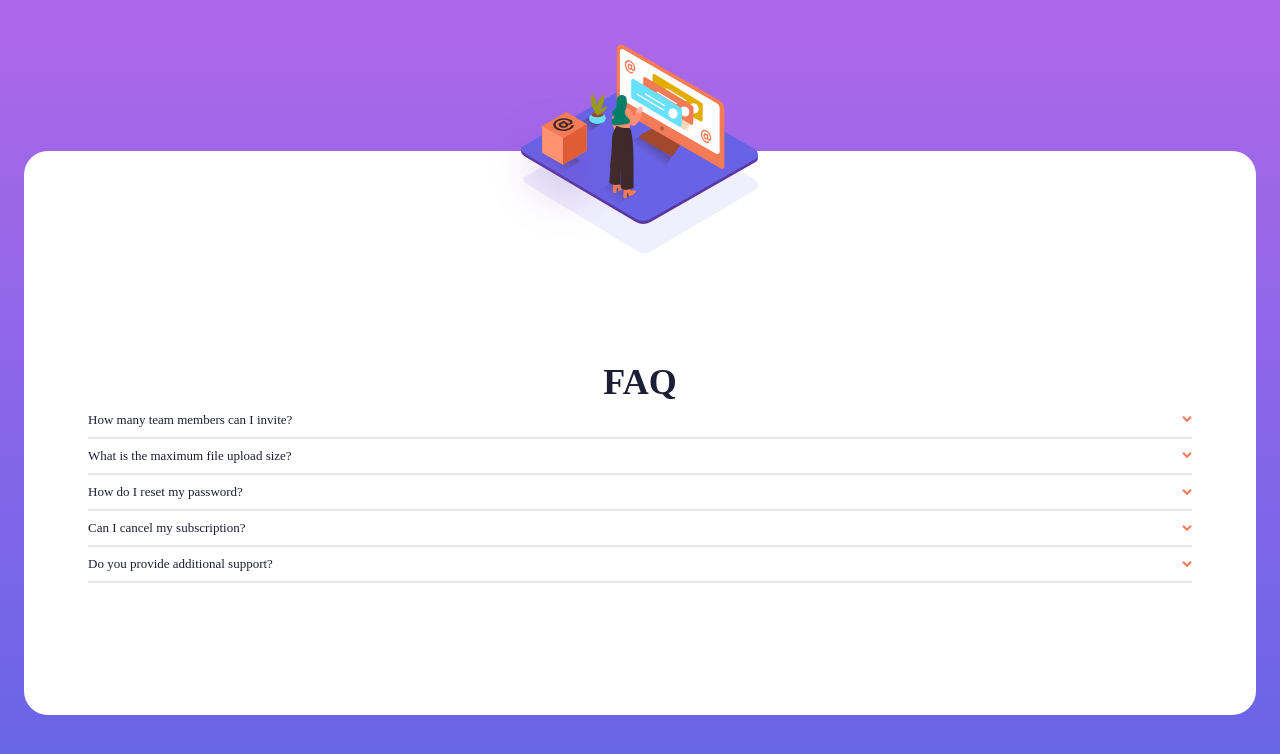
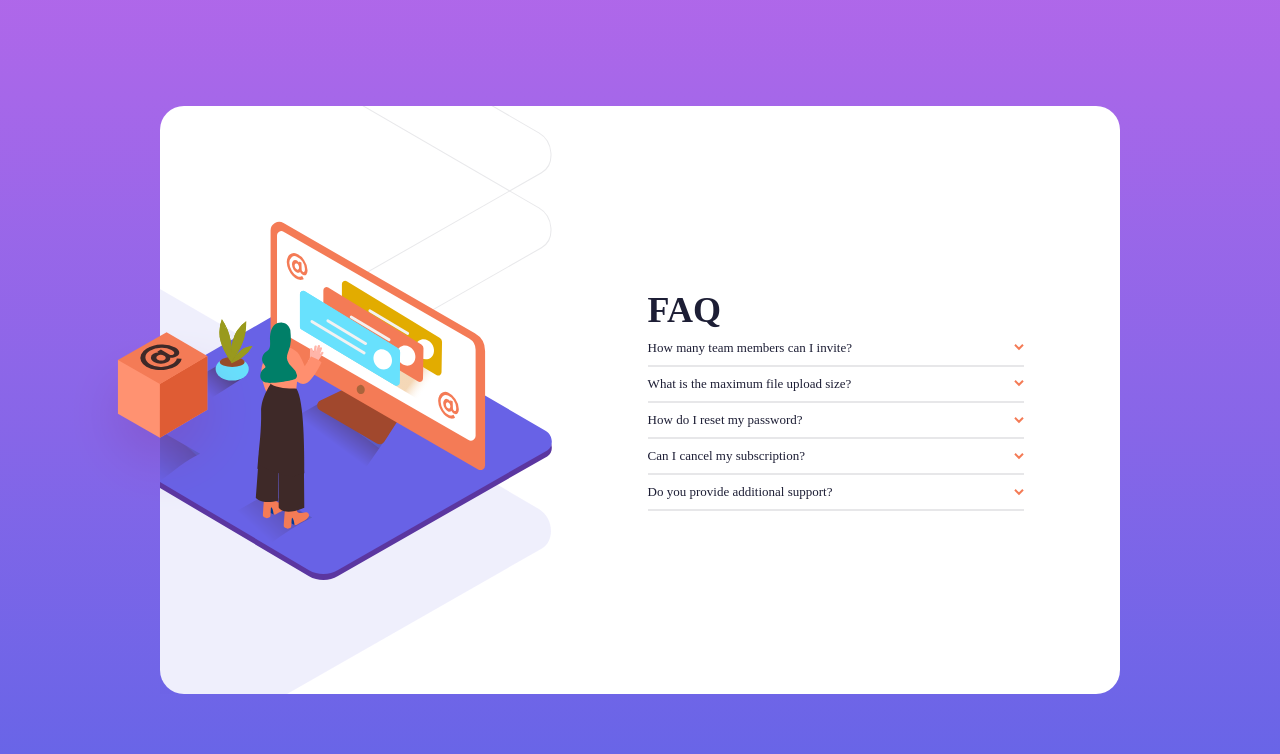
Before and after one commit to tobi-bams/faq-accordion, a plain HTML site: page index.html in a window 1280 px wide. Drawn offline with Linux system fonts and the light colour scheme.

Commit message:
desktop view

```diff
--- a/css/style.css
+++ b/css/style.css
@@ -113,31 +113,31 @@ main{
     padding-right: 2em;
 }
 
-
-/* .Container{
+@media(min-width: 1200px){
+    .Container{
         display: flex;
+        flex-direction: row;
+        margin-top: 0;
+        padding-left: 0;
+        padding-right: 0;
         width: 80em;
-    height: 48em;
-    background-color: white;
-    border-radius: 2em;
-    justify-content: center;
-    align-items: center;
+        height: 49em;
+        padding-bottom: 0;
     }
 
     .faqImage{
         display: flex;
-    justify-content: center;
-    align-items: center;
-    position: relative;
         margin-right: 8em;
         background-image: url("../images/bg-pattern-desktop.svg");
         background-repeat: no-repeat;
         background-position: right 70%;
-    height: 48em;
+        background-size: auto;
+        height: 49em;
+        width: 50%;
     }
 
-
-#llustrationBox{
+    .faqImage::before{
+        content: url("../images/illustration-box-desktop.svg");
         position: absolute;
         left: -7.78em;
         margin-top: 4em;
@@ -146,11 +146,13 @@ main{
 
     .imageContainer{
         overflow: hidden;
+        height: 100%;
     }
 
     #womanOnline{
         margin-left: -6.7em;
-
+        content: url("../images/illustration-woman-online-desktop.svg");
+        margin-top: 0;
     }
 
     .questions{
@@ -160,33 +162,11 @@ main{
         width: 50%;
     }
 
+    .questions h1{
+        text-align: left;
+    }
+
     .qa{
         display: flex;
-    flex-direction: column;
-    border-bottom: 2px solid hsl(240, 5%, 91%);
-    height: auto;
-    transition: 2s height ease-in-out 1s;
     }
-
-.title{
-    display: flex;
-    align-items: center;
-    justify-content: space-between;
 }
-
-.title img{
-    transition: 0.2s transform ease-out;
-}
-
-.question{
-    margin: 1em 0;
-    font-size: 14px;
-    cursor: pointer;
-    color: hsl(238, 29%, 16%);
-}
-
-.answers{
-    margin-bottom: 1em;
-    display: none;
-    color: hsl(240, 6%, 50%);
-} */
--- a/index.html
+++ b/index.html
@@ -13,7 +13,6 @@
   <main>
     <div class="Container">
       <div class="faqImage">
-        <!-- <img src="./images/illustration-box-desktop.svg" alt="illustration-box" id="llustrationBox"> -->
         <div class="imageContainer">
           <img src="./images/illustration-woman-online-mobile.svg" alt="woman Online" id="womanOnline">
         </div>
@@ -23,7 +22,7 @@
         <div class="qa">
           <div class="title">
             <p class="question">How many team members can I invite?</p>
-            <img src="./images/icon-arrow-down.svg" id="test">
+            <img src="./images/icon-arrow-down.svg" alt="dropdown">
           </div>
           <p class="answers">You can invite up to 2 additional users on the Free plan. There is no limit on
             team members for the Premium plan.</p>
@@ -31,14 +30,14 @@
         <div class="qa">
           <div class="title">
             <p class="question">What is the maximum file upload size?</p>
-            <img src="./images/icon-arrow-down.svg">
+            <img src="./images/icon-arrow-down.svg" alt="dropdown">
           </div>
           <p class="answers">No more than 2GB. All files in your account must fit your allotted storage space.</p>
         </div>
         <div class="qa">
           <div class="title">
             <p class="question">How do I reset my password?</p>
-            <img src="./images/icon-arrow-down.svg">
+            <img src="./images/icon-arrow-down.svg" alt="dropdown">
           </div>
           <p class="answers">Click “Forgot password” from the login page or “Change password” from your profile page.
             A reset link will be emailed to you.</p>
@@ -46,14 +45,14 @@
         <div class="qa">
           <div class="title">
             <p class="question"> Can I cancel my subscription?</p>
-            <img src="./images/icon-arrow-down.svg">
+            <img src="./images/icon-arrow-down.svg" alt="dropdown">
           </div>
           <p class="answers">Yes! Send us a message and we’ll process your request no questions asked.</p>
         </div>
         <div class="qa">
           <div class="title">
             <p class="question">Do you provide additional support?</p>
-            <img src="./images/icon-arrow-down.svg">
+            <img src="./images/icon-arrow-down.svg" alt="dropdown">
           </div>
           <p class="answers">Chat and email support is available 24/7. Phone lines are open during normal business hours.</p>
         </div>
```
Lines whose indentation alone changed are shown as unchanged.
